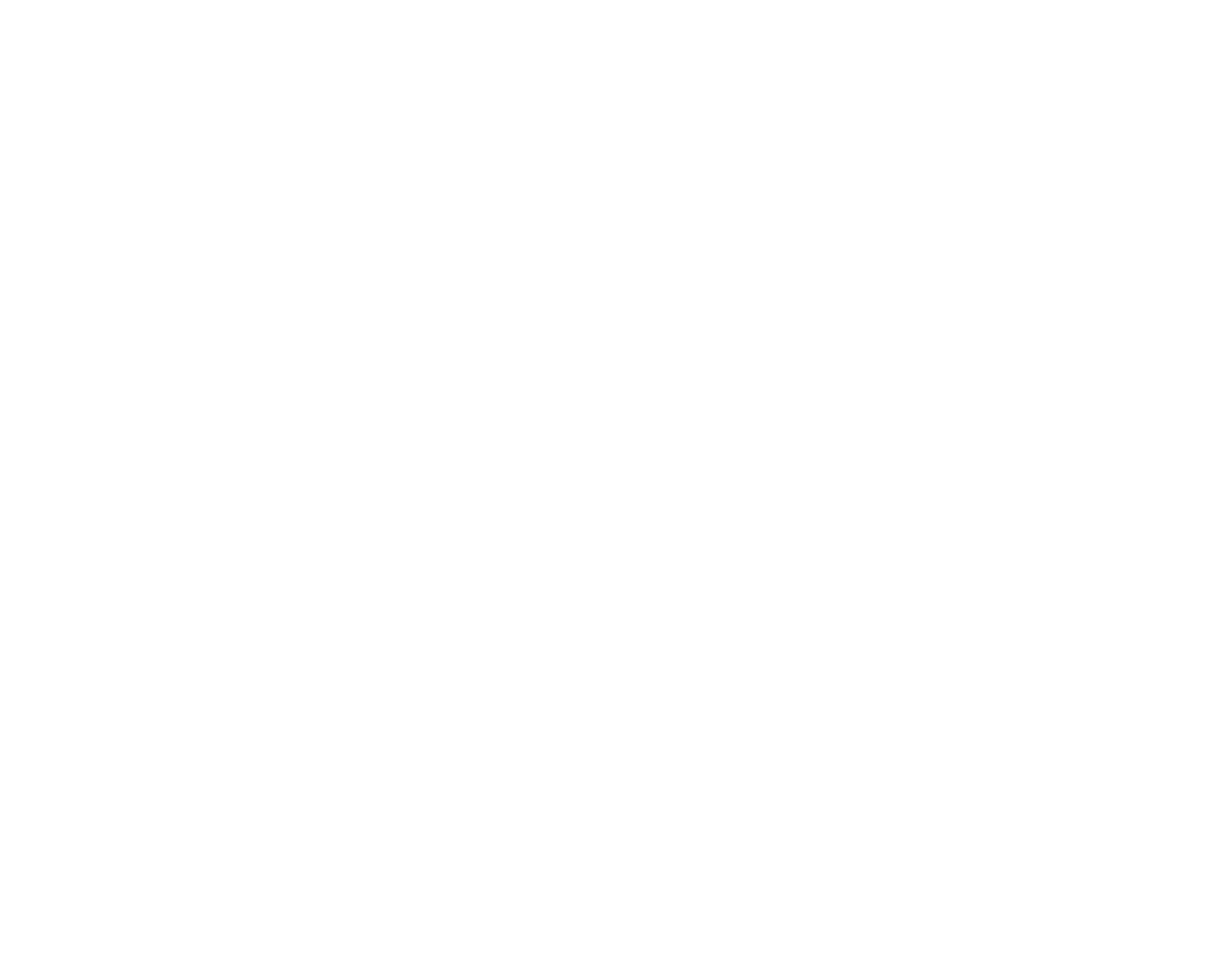
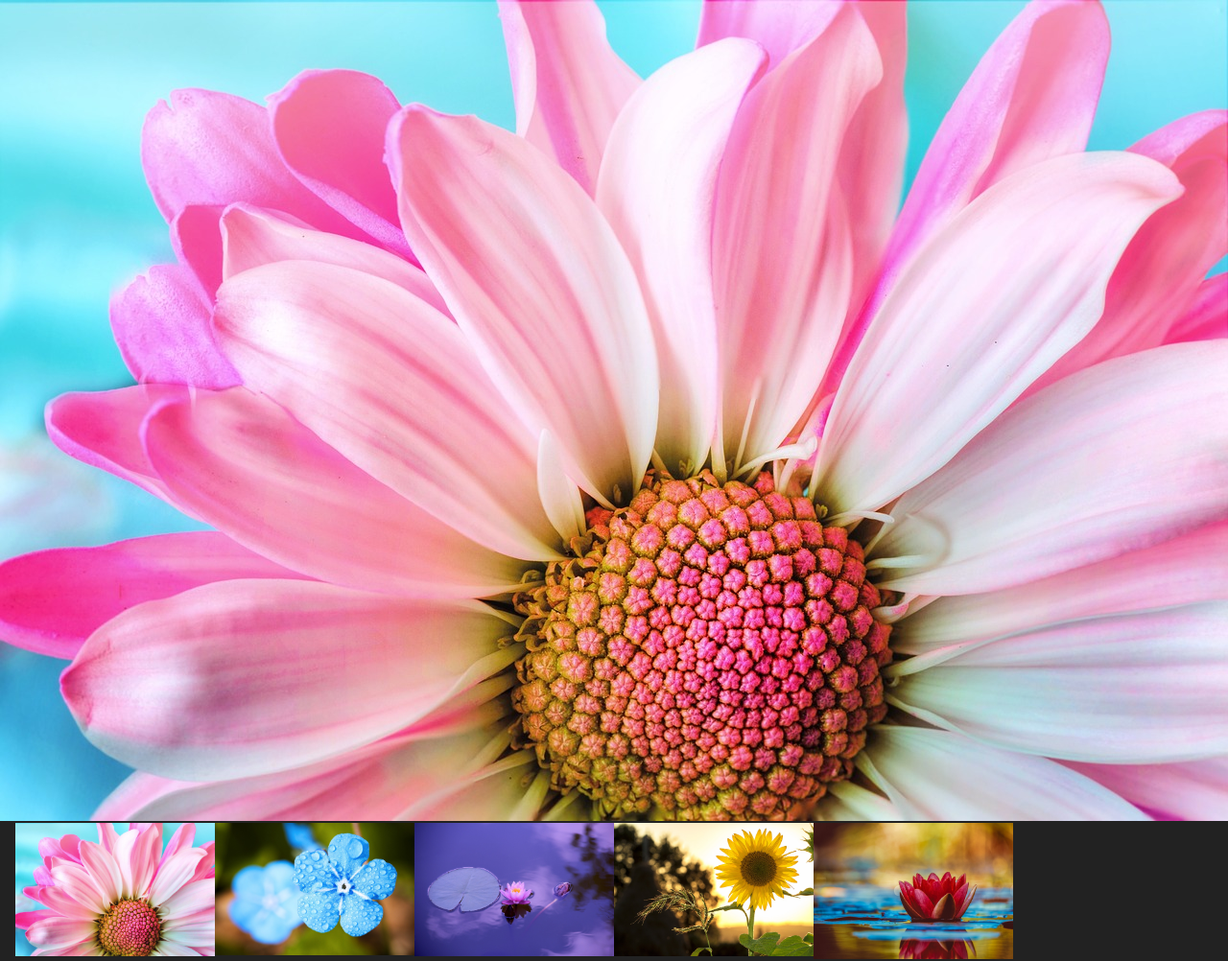
Before and after one commit to abiklein/csd-360, a plain HTML site: page mod11/mod11.html in a window 1280 px wide. Shown: the whole page at 96% size. Before the commit the page ends 800 px from the top, so only its background shows below. Drawn offline with Linux system fonts and the light colour scheme.

Commit message:
projects

```diff
--- a/mod11/mod11.html
+++ b/mod11/mod11.html
@@ -1,34 +1,107 @@
-<!--
-Abigail Klein
-May 14, 2023
-Module 11 Assignment
-
-Program Description:
-A page similar to that of the example provided on Blackboard.
-DOM will alter based on user input.
-When an image is clicked, a function will execute using the "onclick" MouseEvent.
+<!-- Abigail Klein
+  May 13, 2023
+  Module 11
 -->
 
-<!DOCTYPE html>
 
-<html lang='en'>
+<!DOCTYPE HTML >
 
+<html>
+  <meta name="viewport" content="width=device-width, initial-scale=1">
   <head>
-      <title>Module 11 Assignment</title>
+    <title>
+      Photo Slider
+    </title>
+    <style>
+      body {
+        font-family: Arial;
+        margin: 0;
+      }
 
-      <script type = "text/javascript">
+      * {
+        box-sizing: border-box;
+      }
 
+      img {
+        vertical-align: middle;
+      }
+
+      /* Position the image container */
+      .container {
+        position: relative;
+      }
+
+      /* BlackBox for Spacing */
+      .blackBox {
+        text-align: center;
+        background-color: #222;
+        padding: 2px 16px;
+      }
+
+      .row:after {
+        content: "";
+        display: table;
+        clear: both;
+      }
+
+      /* Six columns side by side */
+      .column {
+        float: left;
+        width: 16.66%;
+      }
+
+    </style>
+    <script>
+
+      function displayImage(imageFile){
+        var largerImage = document.getElementById("mainImage");
+        var newNode = document.createElement("img");
+        newNode.id = "mainImage";
+        newNode.src = imageFile;
+        newNode.className = "mainImage";
+        newNode.style.width = "100%";
+        largerImage.parentNode.replaceChild(newNode, largerImage);
+      }
     </script>
+
+    <link rel='stylesheet' type='text/css' href='body1.css' />
 
   </head>
 
   <body>
 
+
+    <div class = "container">
+      <img src="1.jpg" id="mainImage"
+            alt = "Large Image" width="100%" alt="Pink Flower"></img>
+
+      <div class="blackBox">
+
+      <!-- Thumbnail images -->
+      <div class="row">
+        <div class="column">
+          <img src="1.jpg" width = "100%" onclick="displayImage('1.jpg')" alt="Pink Flower">
+        </div>
+        <div class="column">
+          <img src="2.jpg" width = "100%" onclick="displayImage('2.jpg')" alt="Blue Flower">
+        </div>
+        <div class="column">
+          <img src="3.jpg" width = "100%" onclick="displayImage('3.jpg')" alt="Purple Flower">
+        </div>
+        <div class="column">
+          <img src="4.jpg" width = "100%" onclick="displayImage('4.jpg')" alt="Yellow Flower">
+        </div>
+        <div class="column">
+          <img src="5.jpg" width = "100%" onclick="displayImage('5.jpg')" alt="Red Flower">
+        </div>
+      </div>
+      </div>
+    </div>
+
   </body>
 
-<html>
+</html>
 
-<!--
-  References:
-
+<!-- References
+https://www.w3schools.com/howto/howto_js_slideshow_gallery.asp
 -->
```
Also changed, not shown: index.html (+3 -2 lines), mod10/mod10.html (+49 -4 lines), mod9/mod9.html (+19 -1 lines), mod10/wood.jpg (added), mod11/1.jpg (added), mod11/2.jpg (added), mod11/3.jpg (added), mod11/4.jpg (added), mod11/5.jpg (added), 3 other files. Lines whose indentation alone changed are shown as unchanged.
